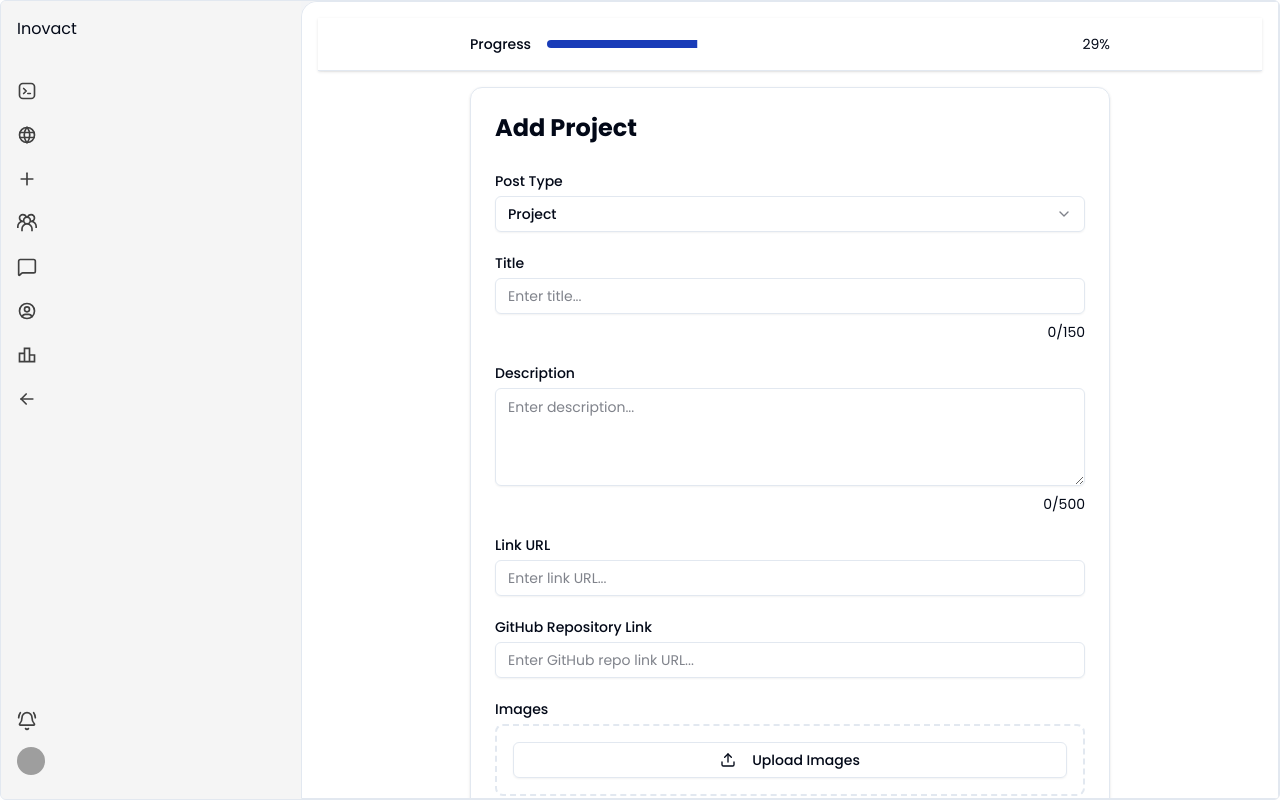
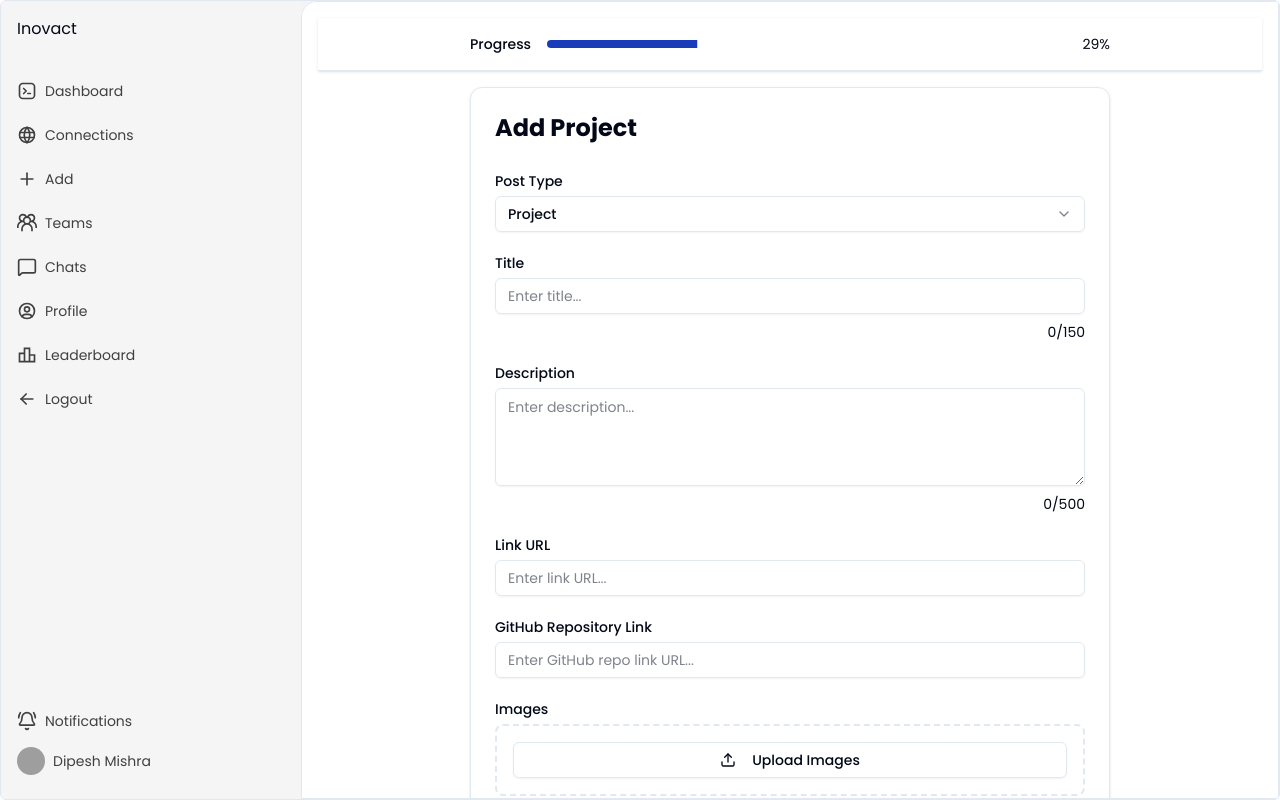
Before and after one commit to dipesh-m12/Inovact-App, a React (Vite) app: page /add in a window 1280 px wide. Built offline with nearby package versions, Linux system fonts and the light colour scheme; grey boxes are pictures that could not be loaded.

Commit message:
UI Changes

```diff
--- a/src/components/ui/placeholders-and-vanish-input.tsx
+++ b/src/components/ui/placeholders-and-vanish-input.tsx
@@ -8,10 +8,12 @@ export function PlaceholdersAndVanishInput({
   placeholders,
   onChange,
   onSubmit,
+  className,
 }: {
   placeholders: string[];
   onChange: (e: React.ChangeEvent<HTMLInputElement>) => void;
   onSubmit: (e: React.FormEvent<HTMLFormElement>) => void;
+  className?: string;
 }) {
   const [currentPlaceholder, setCurrentPlaceholder] = useState(0);
 
--- a/src/components/ui/sidebar.tsx
+++ b/src/components/ui/sidebar.tsx
@@ -54,9 +54,9 @@ export const SidebarProvider = ({
 
 export const Sidebar = ({
   children,
-  open,
+  open = true,
   setOpen,
-  animate,
+  animate = true,
 }: {
   children: React.ReactNode;
   open?: boolean;
@@ -161,27 +161,35 @@ export const SidebarLink = ({
   className?: string;
 }) => {
   const navigate = useNavigate();
-  const { open, animate } = useSidebar();
+  const { open } = useSidebar();
+
+  // Check if the link is active based on both pathname and hash
+  const isActive = link.href.includes('#')
+    ? window.location.hash === link.href
+    : window.location.pathname === link.href;
+
   return (
     <a
       onClick={() => navigate(link.href)}
       className={cn(
-        "flex items-center justify-start gap-2  group/sidebar py-2",
+        "flex items-center justify-start gap-2  group/sidebar py-2 transition-all duration-200",
+        isActive
+          ? "bg-blue-50 dark:bg-blue-900 text-blue-600 dark:text-blue-400"
+          : "text-neutral-700 dark:text-neutral-200 hover:bg-neutral-100 dark:hover:bg-neutral-800",
         className
       )}
       {...props}
     >
       {link.icon}
 
-      <motion.span
-        animate={{
-          display: animate ? (open ? "inline-block" : "none") : "inline-block",
-          opacity: animate ? (open ? 1 : 0) : 1,
-        }}
-        className="text-neutral-700 dark:text-neutral-200 text-sm group-hover/sidebar:translate-x-1 transition duration-150 whitespace-pre inline-block !p-0 !m-0"
+      <span
+        className={cn(
+          "text-sm group-hover/sidebar:translate-x-1 transition duration-150 whitespace-pre inline-block !p-0 !m-0",
+          isActive ? "font-medium" : "font-normal"
+        )}
       >
         {link.label}
-      </motion.span>
+      </span>
     </a>
   );
 };
```
